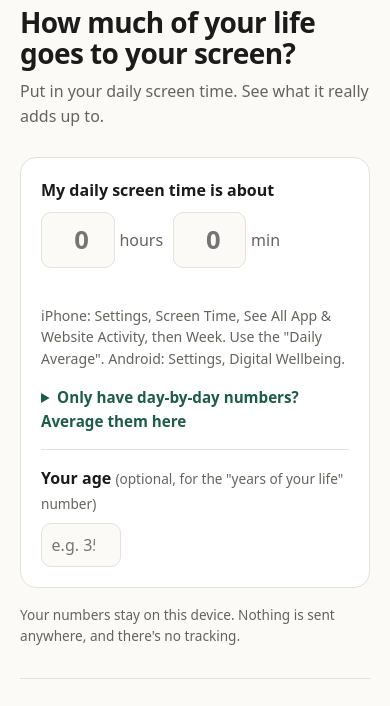
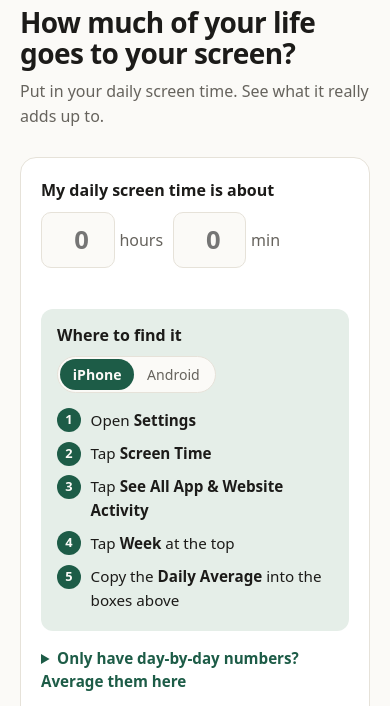
Before and after one commit to ajithjoseph/ajith.ai, a plain HTML site: page screenly/index.html in a window 390 px wide. Shown: the part 74-780 px from the top of the page. Drawn offline with Linux system fonts and the light colour scheme.

Commit message:
Screenly: step-by-step instructions for iPhone and Android (#12)
Numbered steps in a "Where to find it" box, picked from the visitor's device, with an iPhone / Android switch.

```diff
--- a/screenly/index.html
+++ b/screenly/index.html
@@ -54,6 +54,18 @@ summary { cursor: pointer; color: var(--accent); font-weight: 600; font-size: .9
 .days label { font-size: .8rem; color: var(--muted); display: block; }
 button { font: inherit; cursor: pointer; border-radius: 10px; border: 1px solid var(--rule); background: var(--bg); color: var(--text); padding: .55rem .9rem; }
 button.primary { background: var(--accent); border-color: var(--accent); color: var(--bg); font-weight: 650; }
+.find { margin-top: 1rem; background: var(--accent-soft); border-radius: 12px; padding: .85rem 1rem; }
+.find-head { display: flex; justify-content: space-between; align-items: center; gap: .5rem; flex-wrap: wrap; }
+.find-head p { margin: 0; font-weight: 650; }
+.tabs { display: inline-flex; background: var(--bg); border: 1px solid var(--rule); border-radius: 999px; padding: 2px; }
+.tab { border: 0; border-radius: 999px; padding: .3rem .8rem; font-size: .88rem; background: transparent; color: var(--muted); }
+.tab[aria-pressed="true"] { background: var(--accent); color: var(--bg); font-weight: 650; }
+.steps { margin: .7rem 0 0; padding: 0; list-style: none; counter-reset: s; }
+.steps li { counter-increment: s; position: relative; padding: .3rem 0 .3rem 2.1rem; font-size: .95rem; }
+.steps li::before { content: counter(s); position: absolute; left: 0; top: .25rem; width: 1.5rem; height: 1.5rem; border-radius: 50%; background: var(--accent); color: var(--bg); font-size: .8rem; font-weight: 700; display: grid; place-items: center; }
+.steps[hidden] { display: none; }
+.aside { color: var(--muted); font-size: .85rem; }
+.linkbtn { border: 0; background: none; padding: 0; color: var(--accent); font-weight: 650; text-decoration: underline; font-size: inherit; }
 .err { color: var(--warn); font-size: .9rem; margin: .5rem 0 0; min-height: 1.2em; }
 #out[hidden] { display: none; }
 .reveal { text-align: center; padding: 1.75rem 1.25rem; }
@@ -97,7 +109,28 @@ footer.bottom a { color: inherit; }
     <div class="field"><input class="time" type="number" id="m" min="0" max="59" inputmode="numeric" placeholder="0" aria-label="Minutes"><span>min</span></div>
   </div>
   <p class="err" id="err" role="alert"></p>
-  <p class="hint">iPhone: Settings, Screen Time, See All App &amp; Website Activity, then Week. Use the "Daily Average". Android: Settings, Digital Wellbeing.</p>
+  <div class="find" aria-labelledby="find-h">
+    <div class="find-head">
+      <p id="find-h">Where to find it</p>
+      <div class="tabs" role="group" aria-label="Choose your phone">
+        <button type="button" class="tab" data-os="ios" aria-pressed="true">iPhone</button>
+        <button type="button" class="tab" data-os="android" aria-pressed="false">Android</button>
+      </div>
+    </div>
+    <ol class="steps" data-for="ios">
+      <li>Open <b>Settings</b></li>
+      <li>Tap <b>Screen Time</b></li>
+      <li>Tap <b>See All App &amp; Website Activity</b></li>
+      <li>Tap <b>Week</b> at the top</li>
+      <li>Copy the <b>Daily Average</b> into the boxes above</li>
+    </ol>
+    <ol class="steps" data-for="android" hidden>
+      <li>Open <b>Settings</b></li>
+      <li>Tap <b>Digital Wellbeing &amp; parental controls</b> <span class="aside">(on some phones it's just "Digital Wellbeing")</span></li>
+      <li>Tap the chart to see each day this week</li>
+      <li>Use the daily average if your phone shows one. If not, <button type="button" class="linkbtn" id="openHelper">type in a few days here</button> and we'll work it out</li>
+    </ol>
+  </div>
 
   <details id="helper">
     <summary>Only have day-by-day numbers? Average them here</summary>
@@ -342,6 +375,26 @@ footer.bottom a { color: inherit; }
   cutEl.addEventListener("input", renderCut);
   $("days").addEventListener("input", save);
 
+  function pickOS(os) {
+    Array.prototype.forEach.call(document.querySelectorAll(".tab"), function (t) { t.setAttribute("aria-pressed", String(t.getAttribute("data-os") === os)); });
+    Array.prototype.forEach.call(document.querySelectorAll(".steps"), function (l) { l.hidden = l.getAttribute("data-for") !== os; });
+  }
+  function detectOS() {
+    var ua = navigator.userAgent || "";
+    if (/Android/i.test(ua)) return "android";
+    if (/iPhone|iPad|iPod/i.test(ua) || (/Macintosh/.test(ua) && navigator.maxTouchPoints > 1)) return "ios";
+    return "ios";
+  }
+  Array.prototype.forEach.call(document.querySelectorAll(".tab"), function (t) {
+    t.addEventListener("click", function () { pickOS(t.getAttribute("data-os")); });
+  });
+  $("openHelper").addEventListener("click", function () {
+    $("helper").open = true;
+    $("helper").scrollIntoView({ behavior: "smooth", block: "start" });
+    $("d0").focus({ preventScroll: true });
+  });
+  pickOS(detectOS());
+
   var st = load();
   hEl.value = st.h || ""; mEl.value = st.m || ""; ageEl.value = st.age || "";
   buildDays(st.days);
```
